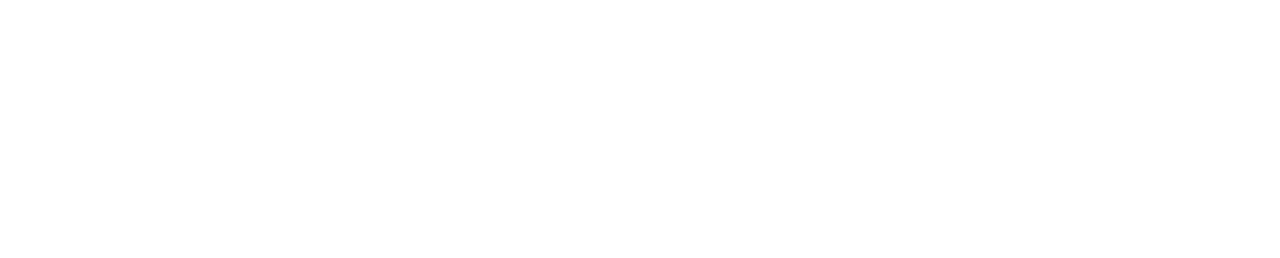
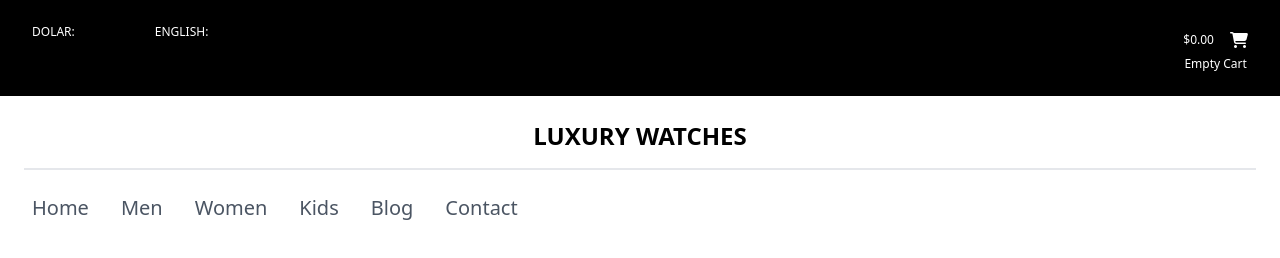
Before and after one commit to probillal/watch_resource, a website: page index.html in a window 1280 px wide. Drawn offline with Linux system fonts and the light colour scheme.

Commit message:
cart shopping & menu section done

```diff
--- a/index.html
+++ b/index.html
@@ -3,8 +3,59 @@
   <head>
     <meta charset="UTF-8" />
     <meta name="viewport" content="width=device-width, initial-scale=1.0" />
+    <!-- font awesome link -->
+    <link
+      rel="stylesheet"
+      href="https://cdnjs.cloudflare.com/ajax/libs/font-awesome/6.6.0/css/all.min.css"
+      integrity="sha512-Kc323vGBEqzTmouAECnVceyQqyqdsSiqLQISBL29aUW4U/M7pSPA/gEUZQqv1cwx4OnYxTxve5UMg5GT6L4JJg=="
+      crossorigin="anonymous"
+      referrerpolicy="no-referrer"
+    />
     <link rel="stylesheet" href="css/style.css" />
     <title>Watch_resource_website</title>
   </head>
-  <body></body>
+  <body>
+    <!-- header section -->
+    <section id="header">
+      <!-- selection container -->
+      <div
+        class="max-w-full bg-black px-8 py-6 flex flex-col justify-center md:justify-between md:flex-row"
+      >
+        <div
+          class="space-x-6 flex space-x-12 justify-center md:space-x-20 md:flex-row"
+        >
+          <h2 class="text-xs text-white uppercase">dolar:</h2>
+          <h2 class="text-xs text-white uppercase">english:</h2>
+        </div>
+        <!-- add to cart container -->
+        <div class="mt-2">
+          <div class="flex justify-center mt-4 md:flex-row md:mt-0 space-x-4">
+            <p class="text-white text-xs">$0.00</p>
+            <i class="fa-solid fa-cart-shopping text-white"></i>
+          </div>
+          <p class="text-white text-xs text-center mt-2">Empty Cart</p>
+        </div>
+      </div>
+      <!-- header title container -->
+      <div class="max-w-full p-6">
+        <h2 class="text-2xl font-bold text-black text-center uppercase">
+          Luxury Watches
+        </h2>
+        <div class="border-b-2 mt-4"></div>
+      </div>
+      <!-- menu section -->
+      <nav
+        class="flex flex-col justify-center md:justify-between mx-8 text-gray-600 text-xl"
+      >
+        <div class="flex md:flex-row space-x-4 md:space-x-8">
+          <a href="#">Home</a>
+          <a href="#">Men</a>
+          <a href="#">Women</a>
+          <a href="#">Kids</a>
+          <a href="#">Blog</a>
+          <a href="#">Contact</a>
+        </div>
+      </nav>
+    </section>
+  </body>
 </html>
```
Also changed, not shown: css/style.css.
